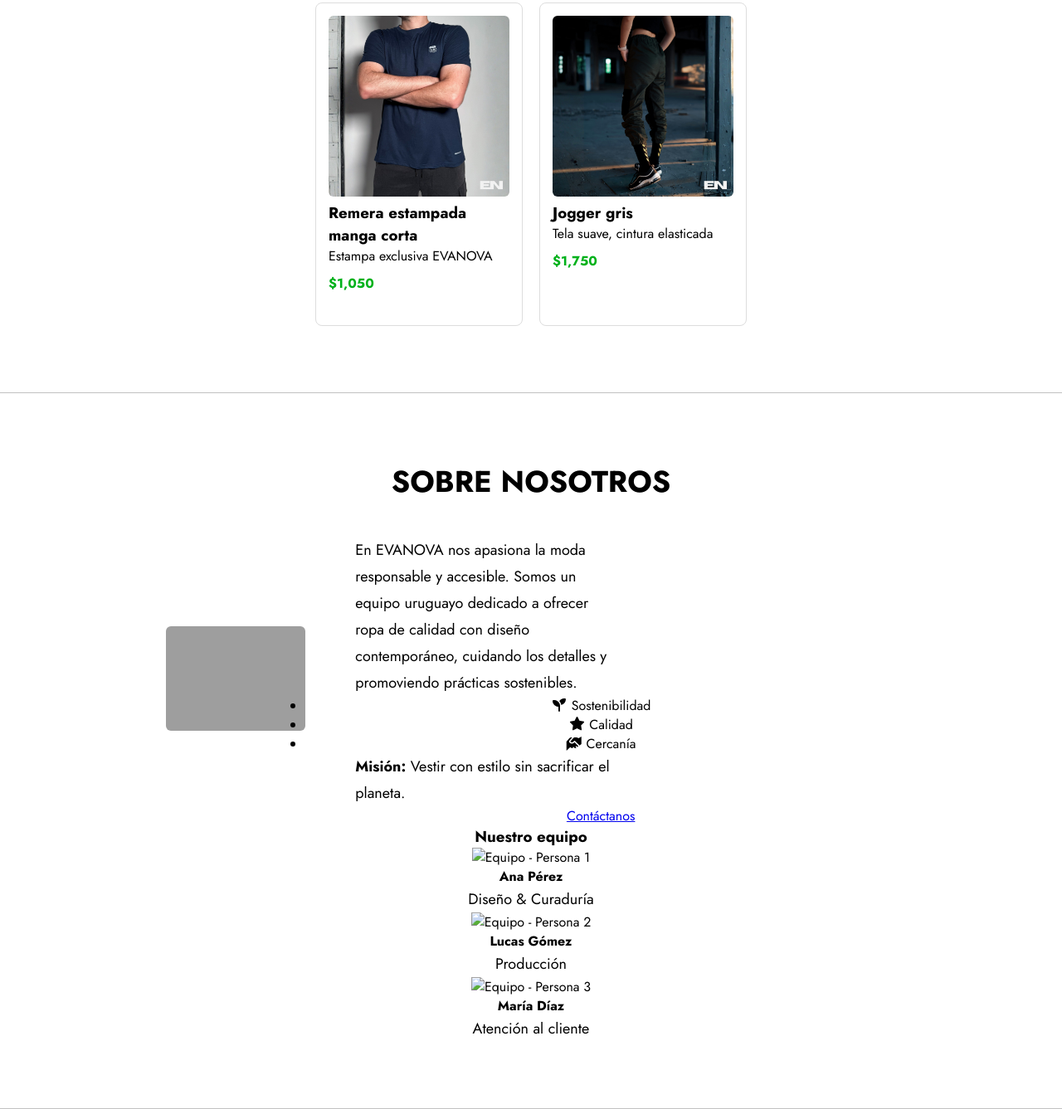
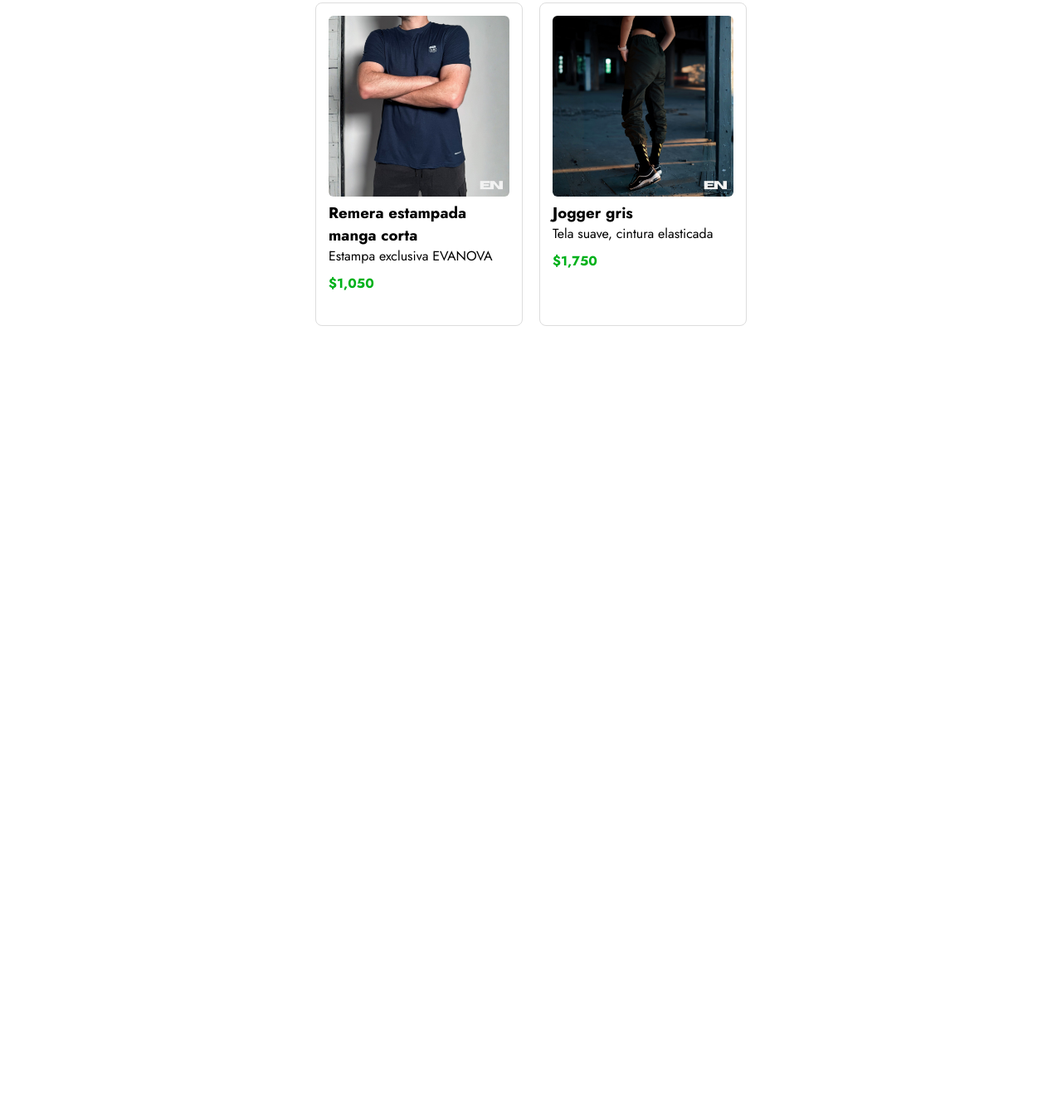
Before and after one commit to EpicaDigitalUY/Creaciones_Cimarron, a website: page plantilla_tienda_ropa/public/index.html in a window 1280 px wide. Shown: the part 2482-3819 px from the top of the page at 83% size. After the commit the page ends 2955 px from the top, so only its background shows below. Drawn offline with Linux system fonts and the light colour scheme; grey boxes are pictures that could not be loaded; files whose address does not match are found by name.

Commit message:
sacamos aboutme section

```diff
--- a/plantilla_tienda_ropa/public/index.html
+++ b/plantilla_tienda_ropa/public/index.html
@@ -105,59 +105,7 @@
         </div>
     </section>
 
-    <!-- Sobre nosotros -->
-    <section id="about" class="about-section">
-        <div class="container">
-            <div class="about-grid">
-                <h2>Sobre Nosotros</h2>
-                <div class="about-content">
-                    <div class="about-media">
-                        <img src="https://wallpapers.com/images/hd/clothing-store-pictures-lgzj7293zmxj7ctv.jpg"
-                            alt="Tienda EVANOVA" />
-                    </div>
-                    <div class="elements">
-                        <p>
-                            En EVANOVA nos apasiona la moda responsable y accesible. Somos un equipo
-                            uruguayo dedicado a ofrecer ropa de calidad con diseño contemporáneo,
-                            cuidando los detalles y promoviendo prácticas sostenibles.
-                        </p>
 
-                        <ul class="about-values">
-                            <li><i class="fa-solid fa-seedling"></i> Sostenibilidad</li>
-                            <li><i class="fa-solid fa-star"></i> Calidad</li>
-                            <li><i class="fa-solid fa-handshake-angle"></i> Cercanía</li>
-                        </ul>
-
-                        <div class="about-cta">
-                            <p class="mission"><strong>Misión:</strong> Vestir con estilo sin sacrificar el planeta.</p>
-                            <a class="btn" href="#contact">Contáctanos</a>
-                        </div>
-                    </div>
-                </div>
-            </div>
-
-            <div class="team">
-                <h3>Nuestro equipo</h3>
-                <div class="team-grid">
-                    <div class="team-member">
-                        <img src="img/team/person1.jpg" alt="Equipo - Persona 1">
-                        <h4>Ana Pérez</h4>
-                        <p>Diseño & Curaduría</p>
-                    </div>
-                    <div class="team-member">
-                        <img src="img/team/person2.jpg" alt="Equipo - Persona 2">
-                        <h4>Lucas Gómez</h4>
-                        <p>Producción</p>
-                    </div>
-                    <div class="team-member">
-                        <img src="img/team/person3.jpg" alt="Equipo - Persona 3">
-                        <h4>María Díaz</h4>
-                        <p>Atención al cliente</p>
-                    </div>
-                </div>
-            </div>
-        </div>
-    </section>
 
     <script src="./js/jQuery.js"></script>
     <script src="./js/script.js"></script>
```
